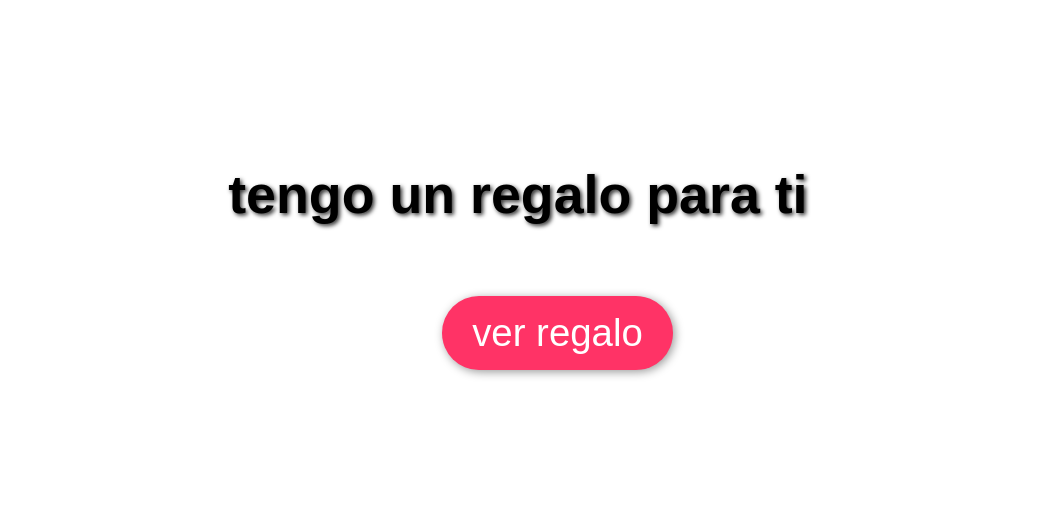
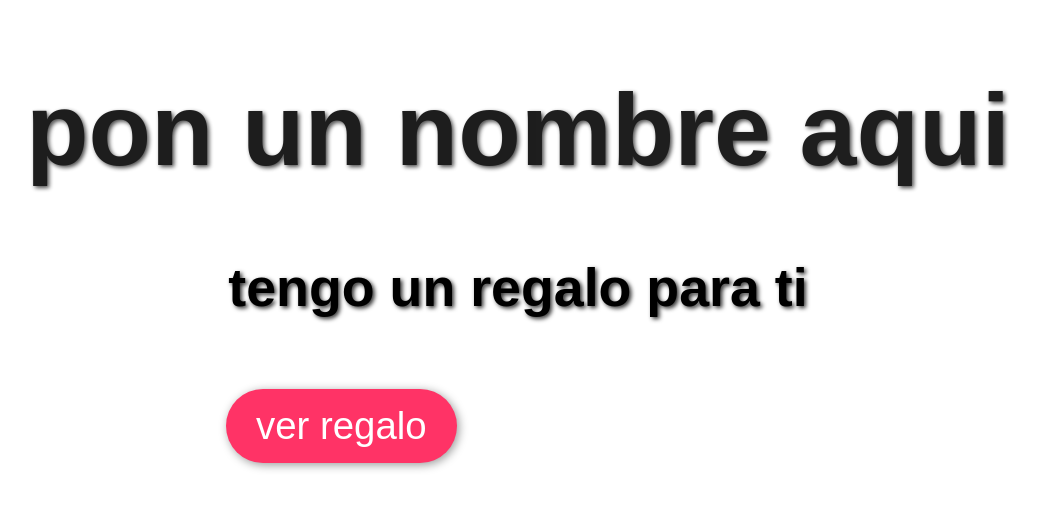
Before and after one commit to MobileSoftLDT/pagetest, a plain HTML site: page index.html in a window 1280 px wide. Shown: the part 167-676 px from the top of the page, without its empty margins (122-1161 px from the left). Drawn offline with Linux system fonts and the light colour scheme.

Commit message:
index.html

```diff
--- a/index.html
+++ b/index.html
@@ -68,7 +68,7 @@
 </head>
 <body>
     <div>
-        <h1></h1>
+        <h1>pon un nombre aqui</h1>
         <h2>tengo un regalo para ti</h2>
         <button onclick="window.location.href='rosas.html'">ver regalo</button>
     </div>
```
